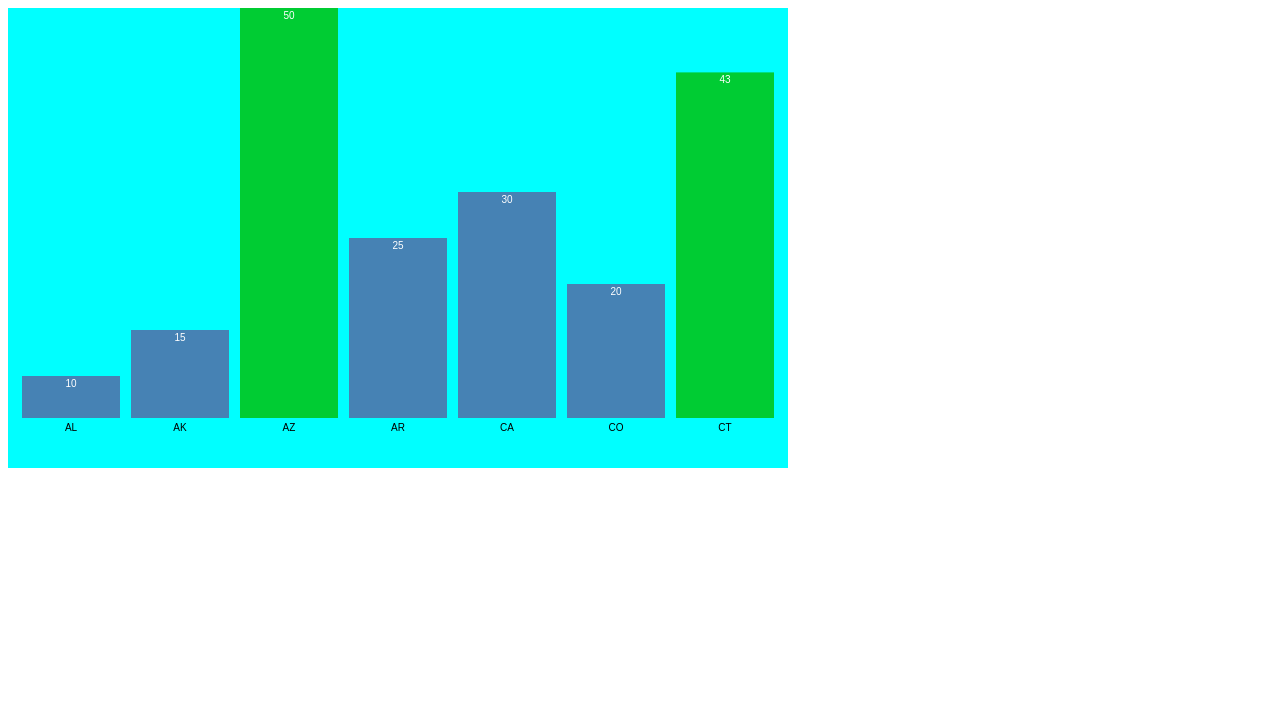
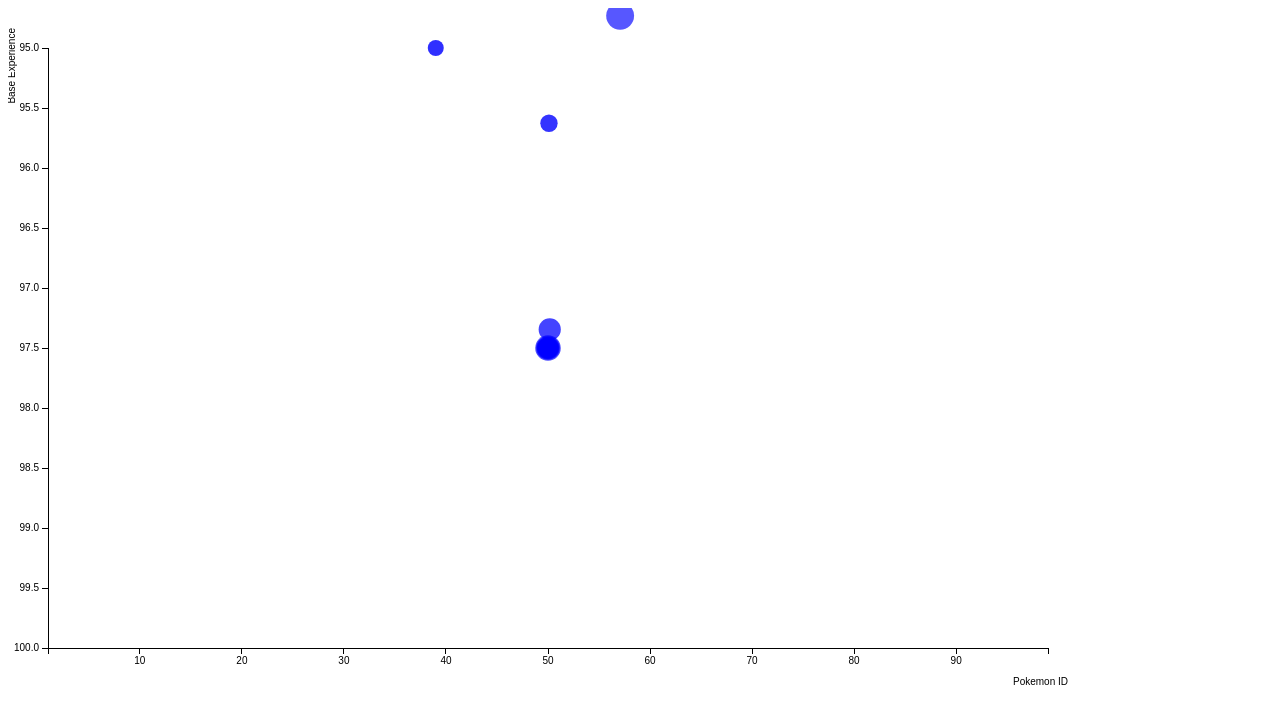
Before and after one commit to HVNT/pokemon-vis, a plain HTML site: page index.html in a window 1280 px wide. Drawn offline with Linux system fonts and the light colour scheme.

Commit message:
some stuff

```diff
--- a/Pokemon.csv
+++ b/Pokemon.csv
@@ -1,4 +1,4 @@
-id,identifier,species_id,height,weight,base_experience,order,is_default
+id,identifier,species_id,height,weight,base_experience,order,is_default,type
 1,bulbasaur,1,7,69,64,1,1
 2,ivysaur,2,10,130,142,2,1
 3,venusaur,3,20,1000,236,3,1
--- a/index.html
+++ b/index.html
@@ -9,25 +9,39 @@
 
     <style>
 
-            .chart {
-				/* Adding a background to our canvas */
-                background: aqua;
-            }
-
         .chart rect {
             fill: steelblue;
         }
 
-            .chart text {
-              fill: white;
-              font: 10px sans-serif;
-              text-anchor: middle;
+        .chart rect:hover {
+            fill: turquoise;
         }
 
-             text.xText{
-              fill: black;
+        .chart .rectM {
+            stroke: green;
+            stroke-width: 1;
+            fill: green;
+            fill-opacity: .2;
+        }
+
+        .chart .rectM:hover {
+            fill: green;
+            fill-opacity: .5;
+        }
+
+        .chart text {
             font: 10px sans-serif;
-              text-anchor: middle;
+        }
+
+        .chart .title {
+            font: 15px sans-serif;
+        }
+
+        .axis path,
+        .axis line {
+            fill: none;
+            stroke: #000;
+            shape-rendering: crispEdges;
         }
     </style>
 
@@ -37,93 +51,154 @@
 
 <body>
 
-        <svg class="chart"></svg>
+<div class="chart"></div>
 <script type="text/javascript"> //src = d3/d3.js?
 
 d3.csv("Pokemon.csv", function (err, data) {
-            debugger;
+    var pokemon = [],
+            height = 600,
+            width = 1000,
+            margin = 40,
+            labelX = 'Pokemon ID',
+            labelY = 'Base Experience';
+    var svg = d3.select('.chart')
+            .append('svg')
+            .attr('class', 'chart')
+            .attr("width", width + margin + margin)
+            .attr("height", height + margin + margin)
+            .append("g")
+            .attr("transform", "translate(" + margin + "," + margin + ")");
+
+    function calcBMI(height, weight) {
+        //assume weight in kg
+        return (weight / (height * height));
+    }
+    function mapBMI() {
+        if (pokemon && pokemon.length > 0) {
+            for (var i = 0; i < pokemon.length; i++) {
+                pokemon[i].bmi = calcBMI(pokemon[i].height, pokemon[i].weight);
+            }
+        }
+    }
+
+    (function init() {
+        pokemon = data;
+        for (var i = 0; i < pokemon.length; i++) {
+            pokemon[i].height = parseInt(pokemon[i].height, 10);
+            pokemon[i].weight = parseInt(pokemon[i].weight, 10);
+        }
+        mapBMI();
+        console.log(pokemon);
+    })();
+
+    var x = d3.scale.linear()
+            .domain([d3.min(pokemon, function (d) {
+                return d.id;
+            }), d3.max(pokemon, function (d) {
+                return d.id;
+            })])
+            .range([0, width]);
+
+    var y = d3.scale.linear()
+            .domain([d3.min(pokemon, function (d) {
+                return d.base_experience;
+            }), d3.max(pokemon, function (d) {
+                return d.base_experience;
+            })])
+            .range([height, 0]);
+
+    var scale = d3.scale.sqrt()
+            .domain([d3.min(pokemon, function (d) {
+                return d.bmi;
+            }), d3.max(pokemon, function (d) {
+                return d.bmi;
+            })])
+            .range([1, 20]);
+
+    var opacity = d3.scale.sqrt()
+            .domain([d3.min(pokemon, function (d) {
+                return d.bmi;
+            }), d3.max(pokemon, function (d) {
+                return d.bmi;
+            })])
+            .range([1, .5]);
+
+    var color = d3.scale.category10();
+    var xAxis = d3.svg.axis().scale(x);
+    var yAxis = d3.svg.axis().scale(y).orient("left");
+
+    svg.append("g")
+            .attr("class", "y axis")
+            .call(yAxis)
+            .append("text")
+            .attr("transform", "rotate(-90)")
+            .attr("x", 20)
+            .attr("y", -margin)
+            .attr("dy", ".71em")
+            .style("text-anchor", "end")
+            .text(labelY);
+    // x axis and label
+    svg.append("g")
+            .attr("class", "x axis")
+            .attr("transform", "translate(0," + height + ")")
+            .call(xAxis)
+            .append("text")
+            .attr("x", width + 20)
+            .attr("y", margin - 10)
+            .attr("dy", ".71em")
+            .style("text-anchor", "end")
+            .text(labelX);
+//function (d) { return color(d.c); }
+    svg.selectAll("circle")
+            .data(pokemon)
+            .enter()
+            .insert("circle")
+            .attr("cx", width / 2)
+            .attr("cy", height / 2)
+            .attr("opacity", function (d) {
+                return opacity(d.bmi);
+            })
+            .attr("r", function (d) {
+                return scale(d.bmi);
+            })
+            .style("fill", 'BLUE')//
+
+//                    .on('mouseover', function (d, i) {
+//                        fade(d.c, .1);
+//                    })
+//                    .on('mouseout', function (d, i) {
+//                        fadeOut();
+//                    })
+            .transition()
+            .delay(function (d, i) {
+                return x(d.id) - y(d.base_experience);
+            })
+            .duration(500)
+            .attr("cx", function (d) {
+                return x(d.id);
+            })
+            .attr("cy", function (d) {
+                return y(d.base_experience);
+            })
+            .ease("bounce");
+
+    function fade(c, opacity) {
+        svg.selectAll("circle")
+                .filter(function (d) {
+                    return d.c != c;
+                })
+                .transition()
+                .style("opacity", opacity);
+    }
+
+    function fadeOut() {
+        svg.selectAll("circle")
+                .transition()
+                .style("opacity", function (d) {
+                    opacity(d.bmi);
                 });
-
-            //##############    1    ####################
-            //Setting the size of our canvas
-            var width = 780;
-            var height = 460;
-
-            //Setting our x and y axes
-            //RangeRoundBands returns the band width. Decimal value is the padding
-            //Range provides the band height (because of the inverted values).
-            var x = d3.scale.ordinal().rangeRoundBands([0, width], 0.1);
-            var y = d3.scale.linear().range([height, 0]);
-
-            //Creating our chart and grabbing attributes from ".chart" in header
-            var chart = d3.select(".chart")
-                .attr("width", width)
-                .attr("height", height);
-
-            //##############    2    ####################
-            //Pulling data from .json file
-            d3.json("State-Example.json", function(error, data){
-
-                //Set our scale domains
-                //data.map creates a new array with the result of a function of every element in the array
-                x.domain(data.map(function(d) { return d.state; }));
-                y.domain([0, d3.max(data, function(d) { return d.value; })]);
-
-                var y_translate = 50;
-                /* Talk about this later */
-
-
-                //##############    3    ####################
-                //Grabbing data and binding it to the bars
-                //"G" groups all the svg elements together
-                var bar = chart.selectAll("g")
-                  .data(data)
-                  .enter()
-                  .append("g")
-                  .attr("transform", function(d) { return "translate("+ x(d.state) +",0)"; });
-				  // Translate arranges all the "g" elements on the X axis.
-				  // Without the translate, all the groups would be drawn at the same position
-
-                //Logging data to the console so we can make sure the data is bound
-                console.log(data);
-
-
-                //##############    4    ####################
-                //Generating rectangle SVG elements for our data
-                bar.append("rect")
-                  .attr("y", function(d) { return y(d.value); }) // Setting the Y position of individual bars based on the data
-                  .attr("height", function(d) { return height - y_translate - y(d.value); }) // At the chosen Y position, we're now specifying height.
-                  .attr("width", x.rangeBand())
-
-                  .style("fill", function(d){
-                    if(d.value > 30){
-                      return "#00CC33";
-                    }
-                    else{
-						  return "steelblue";
     }
 });
-				  // We're now specifying a different color for the bar based on the value
-
-
-                //##############    5    ####################
-                //Adding y labels to our bars
-                bar.append("text")
-                  .attr("x", x.rangeBand() / 2)
-                  .attr("y", function(d) { return y(d.value) + 3; })
-                  .attr("dy", ".75em")
-                  .text(function(d) { return d.value; });
-
-                //Adding x labels to our bars
-                bar.append("text")
-                  .attr("class", "xText")
-                  .attr("x", x.rangeBand() / 2)
-                  .attr("y", height - y_translate + 5)
-                  .attr("dy", ".75em")
-                  .text(function(d) { return d.state; });
-
-            });
-
 
 </script>
 </body>
```
Lines whose indentation alone changed are shown as unchanged.
